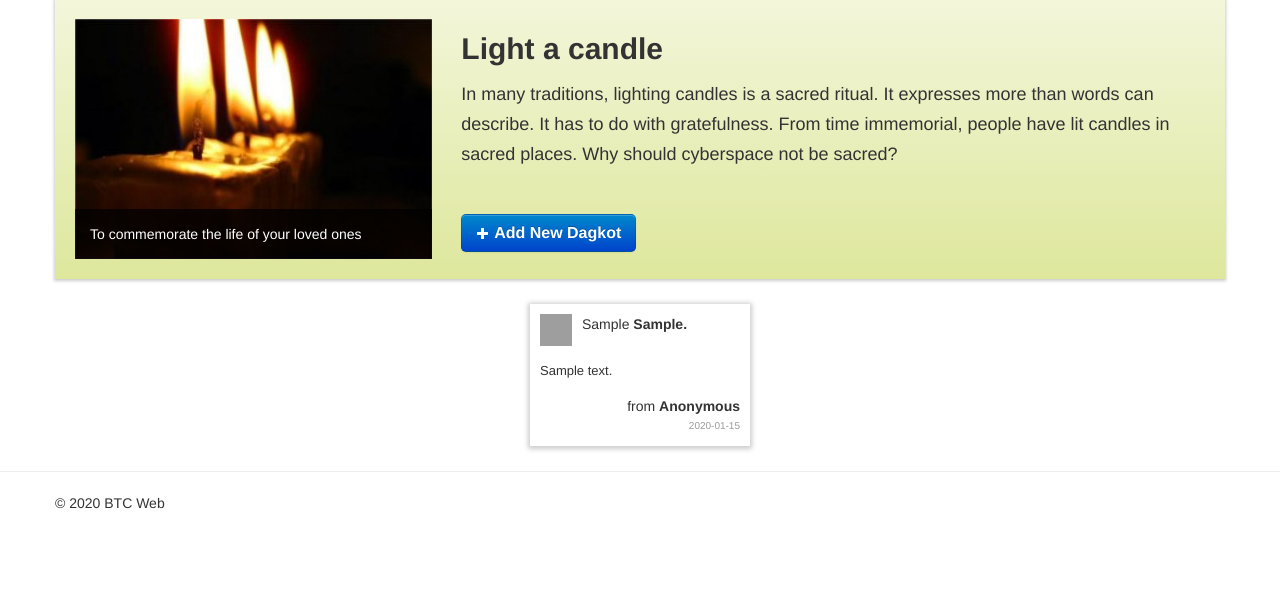
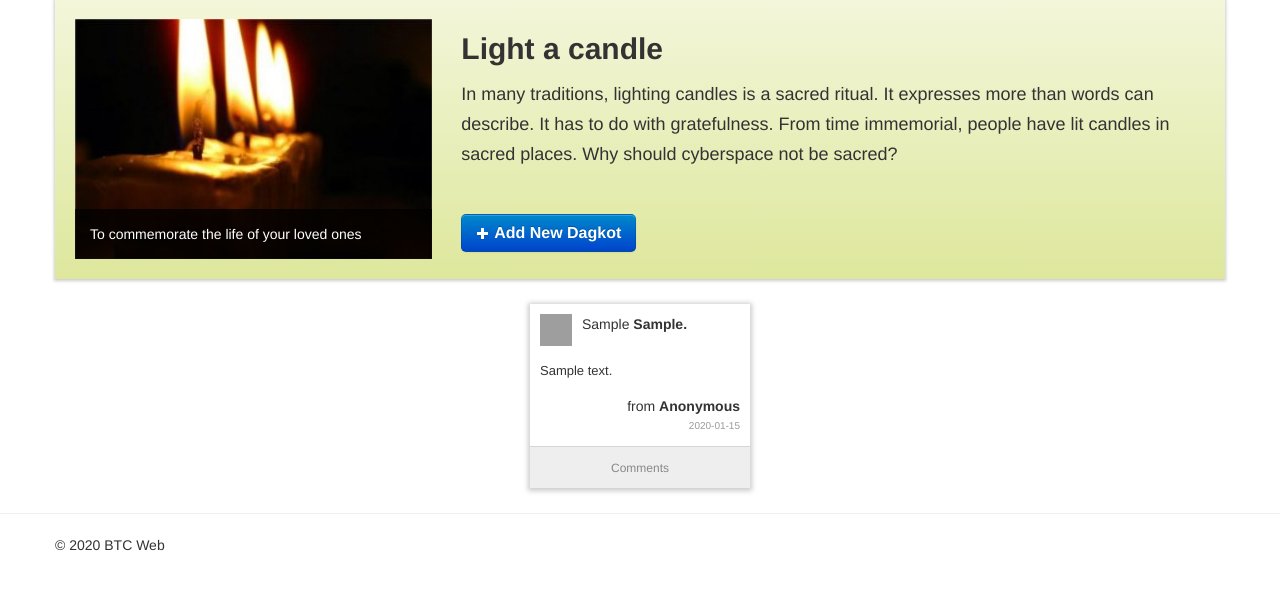
Before and after one commit to PeithVergil/dagkot, a Python web app: template templates/home/home.html in a window 1280 px wide. Shown: the part 61-651 px from the top of the page. Run offline with Jinja, Linux system fonts and the light colour scheme; the template is opened without the code that fills it: most values are stand-ins (such as "Sample title", 1, 10 or a date in 2020); style sheets or scripts are compiled from the project's sources; some libraries are stand-ins or nearby versions; grey boxes are pictures that could not be loaded.

Commit message:
Each dagkot in the home page now shows a comment count.

```diff
--- a/less/style.less
+++ b/less/style.less
@@ -207,6 +207,19 @@
 						text-align: right;
 					}
 				}
+
+				&.comments {
+					@gray: #EEEEEE;
+
+					background-color: @gray;
+					border-top: 1px solid darken(@gray, 10%);
+					text-align: center;
+
+					a {
+						color: darken(@gray, 40%);
+						font-size: 12px;
+					}
+				}
 			}
 		}
 
--- a/templates/home/home.html
+++ b/templates/home/home.html
@@ -97,6 +97,9 @@
 								</div>
 							</div>
 						</div>
+						<div class="inner comments">
+							<a href="/view/{{ dagkot.key() }}#disqus_thread">Comments</a>
+						</div>
 					</div>
 				{% else %}
 					<div class="dagkot">
@@ -132,6 +135,8 @@
 <!-- Masonry -->
 
 <script type="text/javascript">
+var disqus_shortname = 'virtualdagkot';
+
 $(function() {
 	$('.carousel').carousel();
 
@@ -175,8 +180,20 @@ $(function() {
 			newdagkots.animate({
 				backgroundColor: '#ffffff'
 			}, 8000);
+
+			// Reload Disqus script for counting comments.
+			$.getScript('http://'+ disqus_shortname +'.disqus.com/count.js');
 		});
 	});
 });
 </script>
+
+<script type="text/javascript">
+(function () {
+    var s = document.createElement('script'); s.async = true;
+    s.type = 'text/javascript';
+    s.src = 'http://' + disqus_shortname + '.disqus.com/count.js';
+    (document.getElementsByTagName('HEAD')[0] || document.getElementsByTagName('BODY')[0]).appendChild(s);
+}());
+</script>
 {% endblock body_extras %}
```
Also changed, not shown: templates/home/dagkots.html (+9 -2 lines).
